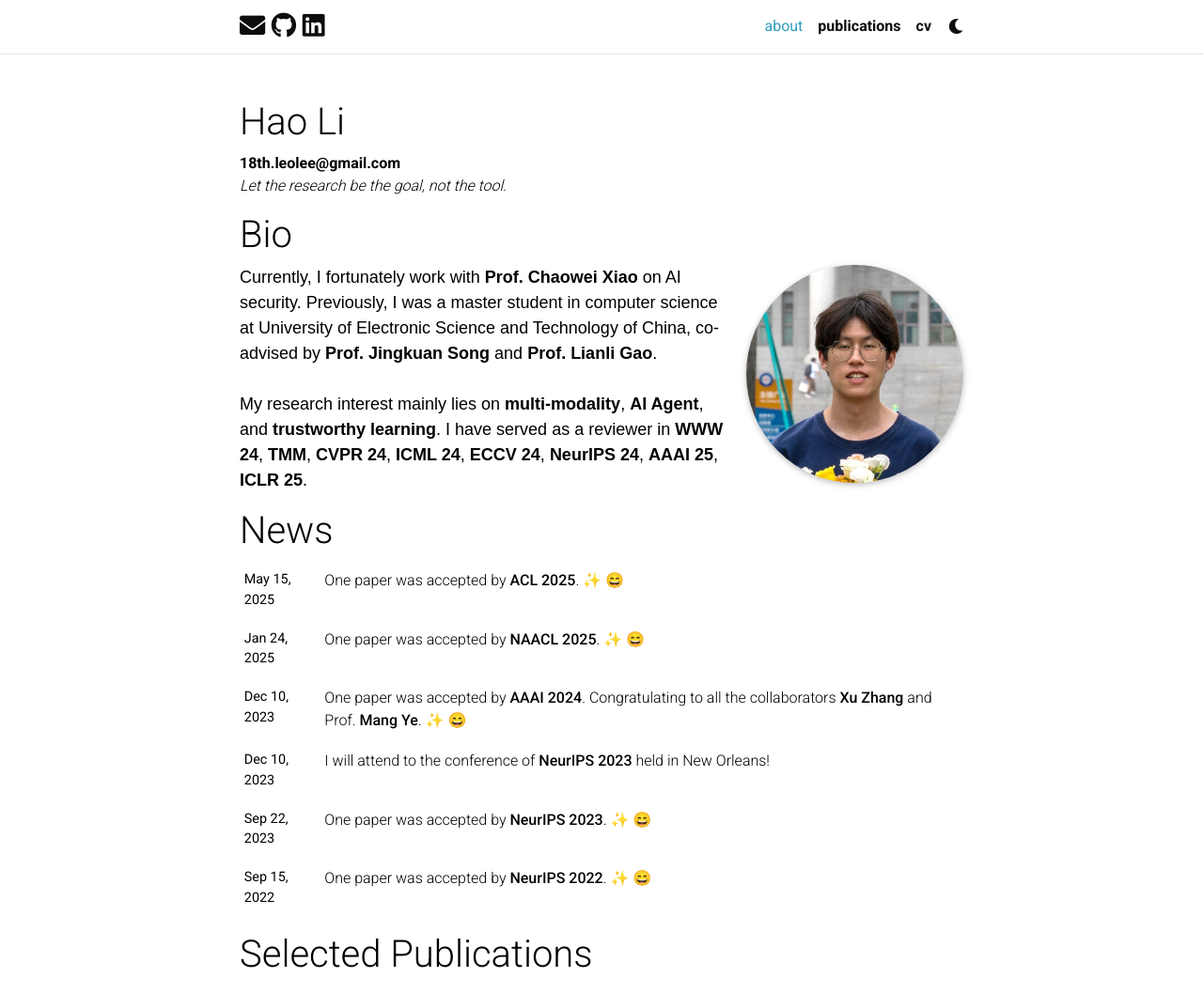
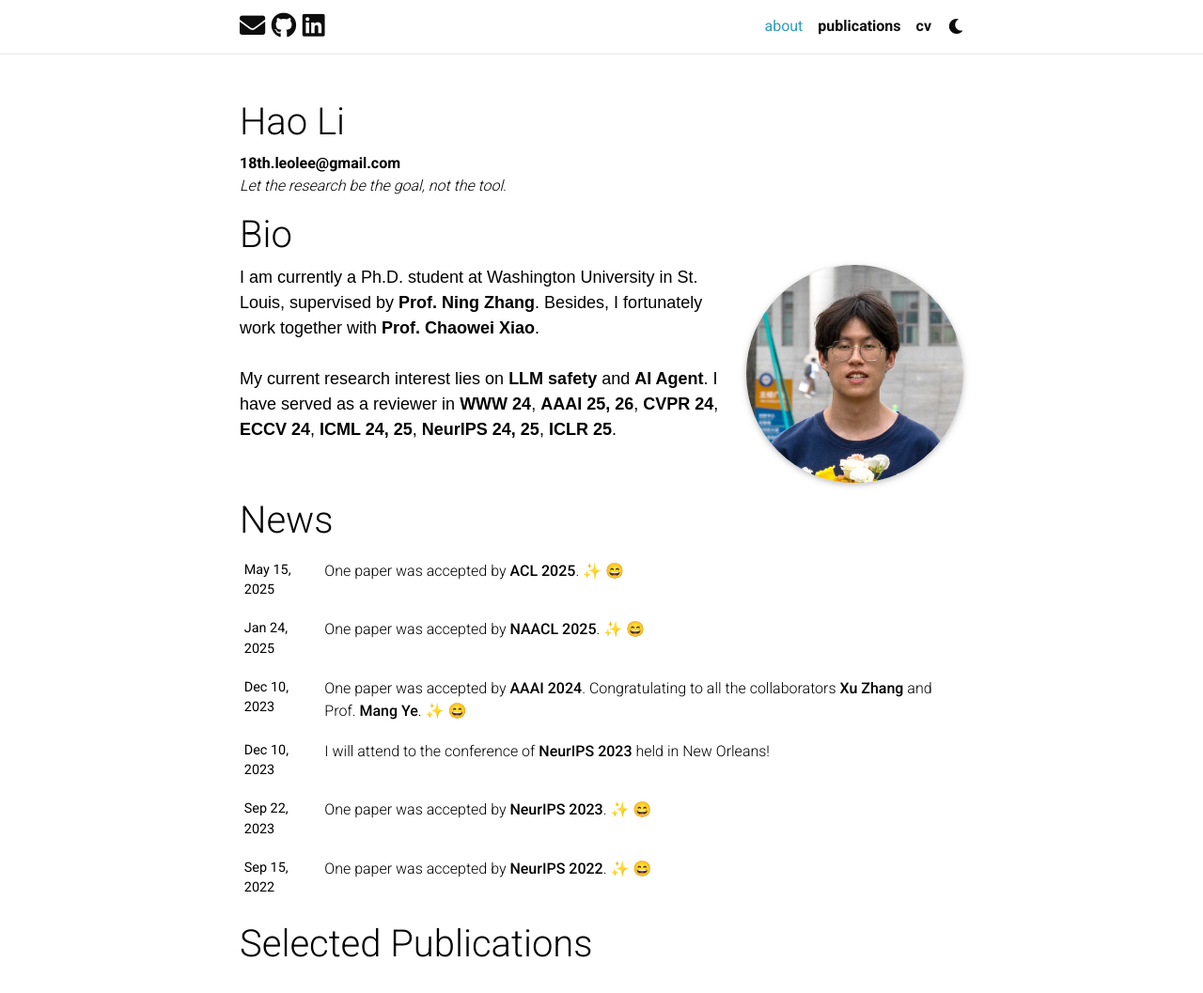
Before and after one commit to leolee99/leolee99.github.io, a Jekyll site: the page built from _pages/about.md, in a window 1280 px wide and 1322 px high, cut to the strip 0-1057 px from the top of the window. Shown: the whole strip at 94% size. Built offline with Jekyll 4.4.1, drawn with Linux system fonts in a browser that asks for light colours; full-size pictures stand in for the smaller copies a plugin makes; emoji names are drawn with the system emoji font; comment, search, counter and statistics services are not loaded; a style sheet for code colours, icons or effects is not loaded.

Commit message:
Update about.md

```diff
--- a/_pages/about.md
+++ b/_pages/about.md
@@ -27,14 +27,15 @@ social: false  # includes social icons at the bottom of the page
     }
 </style>
 
-<p style="font-family: Arial, sans-serif; font-size: 18px">Currently, I fortunately work with  <a href="https://xiaocw11.github.io/" style="font-weight: bold;">Prof. Chaowei Xiao</a> on AI security. Previously, I was a master student in computer science at University of Electronic Science and Technology of China, co-advised by <a href="https://jingkuansong.github.io/" style="font-weight: bold;">Prof. Jingkuan Song</a> and <a href="https://lianligao.github.io/" style="font-weight: bold;">Prof. Lianli Gao</a>.
+<p style="font-family: Arial, sans-serif; font-size: 18px">I am currently a Ph.D. student at Washington University in St. Louis, supervised by <a href="https://engineering.washu.edu/faculty/Ning-Zhang.html" style="font-weight: bold;">Prof. Ning Zhang</a>. Besides, I fortunately work together with <a href="https://xiaocw11.github.io/" style="font-weight: bold;">Prof. Chaowei Xiao</a>.
 <br>
 <!-- <br>
+Previously, I was a master student in computer science at University of Electronic Science and Technology of China, co-advised by <a href="https://jingkuansong.github.io/" style="font-weight: bold;">Prof. Jingkuan Song</a> and <a href="https://lianligao.github.io/" style="font-weight: bold;">Prof. Lianli Gao</a>.
 I was fortunately a visiting student at <a href="https://www.nextcenter.org/" style="font-weight: bold;">NExT++</a> supervised by <a href="https://www.chuatatseng.com/" style="font-weight: bold;">Prof. Tat-Seng Chua</a>.
 I received a B.S. in computer science from Northeast Forest University, where I joined a Robot Team and participated in a cool international robot competition of <a href="https://leolee99.github.io/projects/RoboMaster/" style="font-weight: bold;">RoboMaster</a> for two years.
 <br> -->
 <br>
-My research interest mainly lies on <span style="font-weight: bold;">multi-modality</span>, <span style="font-weight: bold;">AI Agent</span>, and <span style="font-weight: bold;">trustworthy learning</span>. I have served as a reviewer in <span style="font-weight: bold;">WWW 24</span>, <span style="font-weight: bold;">TMM</span>, <span style="font-weight: bold;">CVPR 24</span>, <span style="font-weight: bold;">ICML 24</span>, <span style="font-weight: bold;">ECCV 24</span>, <span style="font-weight: bold;">NeurIPS 24</span>, <span style="font-weight: bold;">AAAI 25</span>, <span style="font-weight: bold;">ICLR 25</span>.</p>
+My current research interest lies on <span style="font-weight: bold;">LLM safety</span> and <span style="font-weight: bold;">AI Agent</span>. I have served as a reviewer in <span style="font-weight: bold;">WWW 24</span>, <span style="font-weight: bold;">AAAI 25, 26</span>, <span style="font-weight: bold;">CVPR 24</span>, <span style="font-weight: bold;">ECCV 24</span>, <span style="font-weight: bold;">ICML 24, 25</span>, <span style="font-weight: bold;">NeurIPS 24, 25</span>, <span style="font-weight: bold;">ICLR 25</span>.</p>
 
 
 
```
